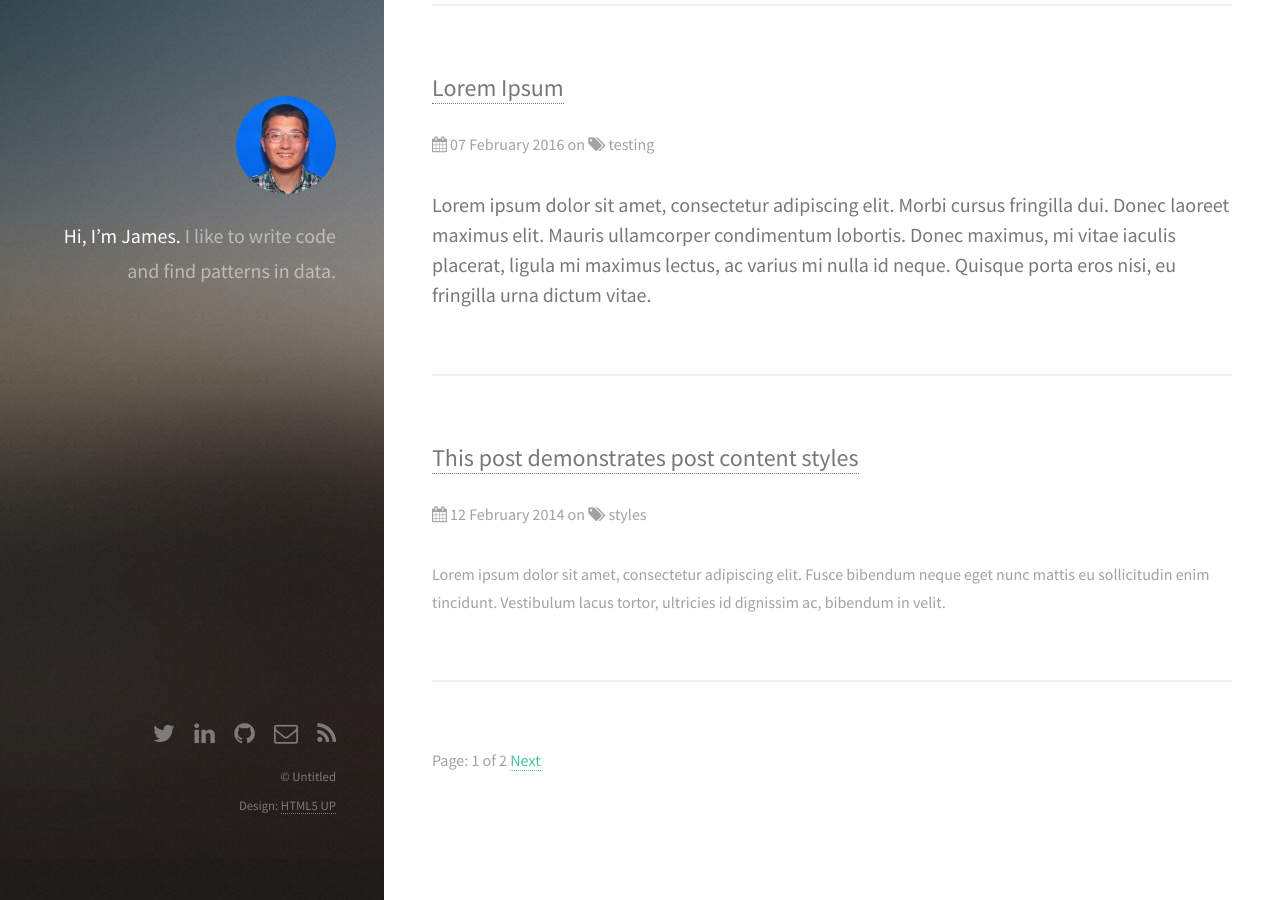
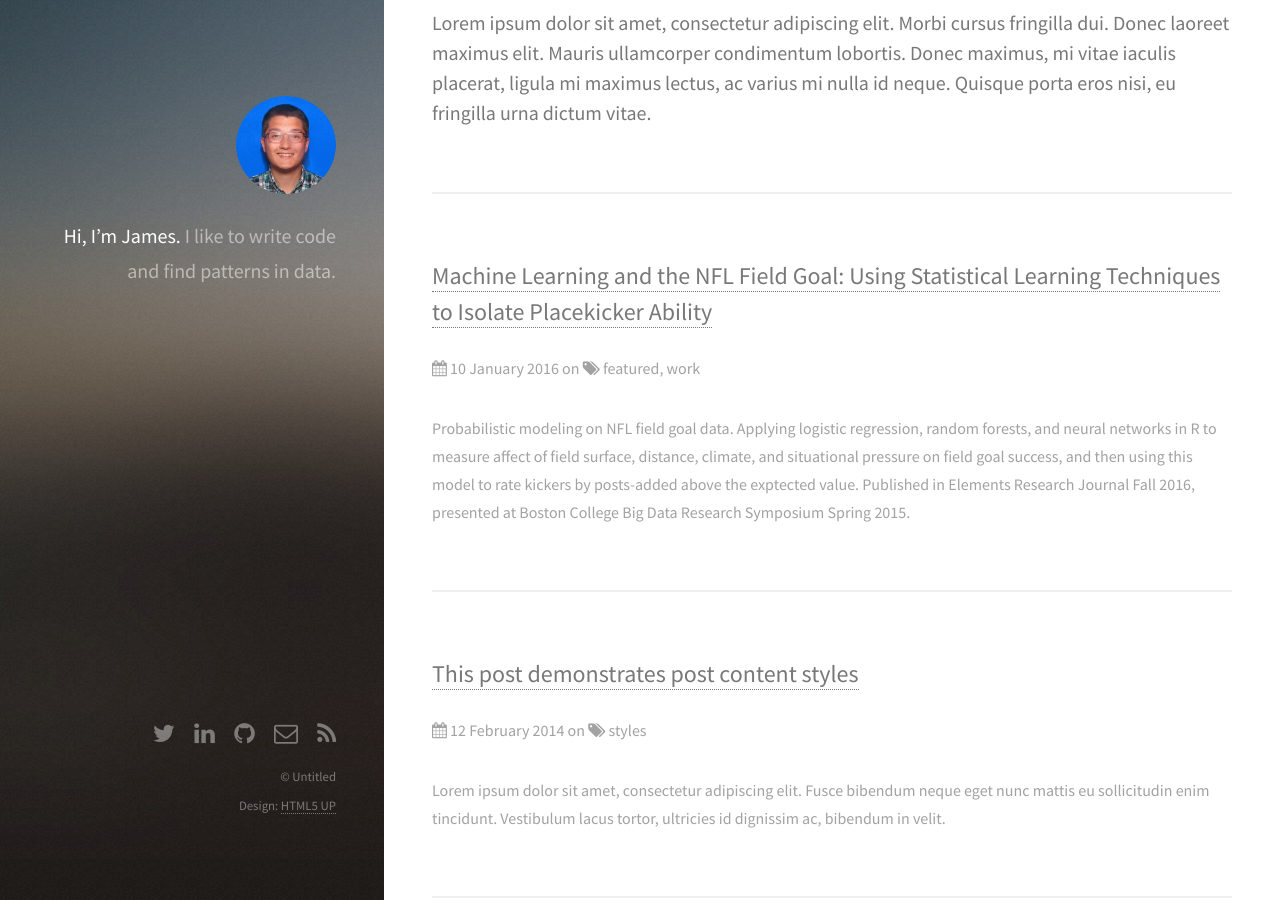
Before and after one commit to jldbc/jldbc.github.io, a Jekyll site: the page built from index.html, in a window 1280 px wide and 900 px high, scrolled down 824 px. Built offline with Jekyll 4.4.1, drawn with Linux system fonts in a browser that asks for light colours; the list of posts is cut into pages by our own code.

Commit message:
apparently titles need quotations

```diff
--- a/_posts/2016-01-10-machine-learning-field-goal.html
+++ b/_posts/2016-01-10-machine-learning-field-goal.html
@@ -1,5 +1,5 @@
 ---
-title: Machine Learning and the NFL Field Goal: Using Statistical Learning Techniques to Isolate Placekicker Ability
+title: "Machine Learning and the NFL Field Goal: Using Statistical Learning Techniques to Isolate Placekicker Ability"
 categories: featured work
 excerpt: Probabilistic modeling on NFL field goal data. Applying logistic regression, random forests, and neural networks in R to measure affect of field surface, distance, climate, and situational pressure on field goal success, and then using this model to rate kickers by posts-added above the exptected value. Published in Elements Research Journal Fall 2016, presented at Boston College Big Data Research Symposium Spring 2015.
 ---
```
